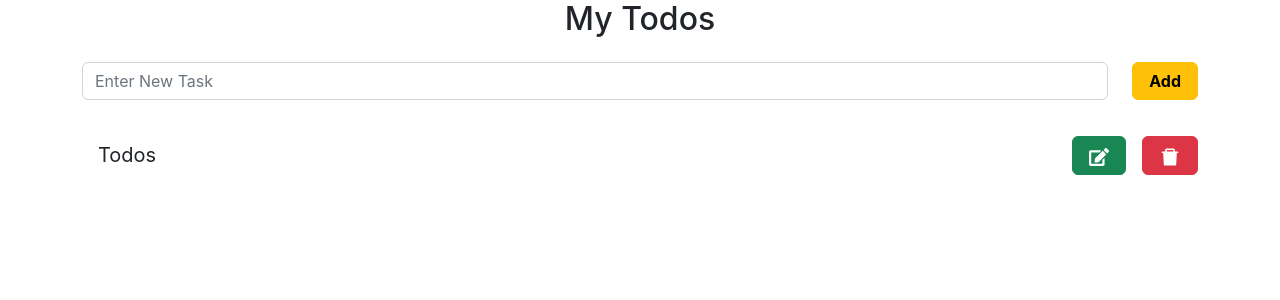
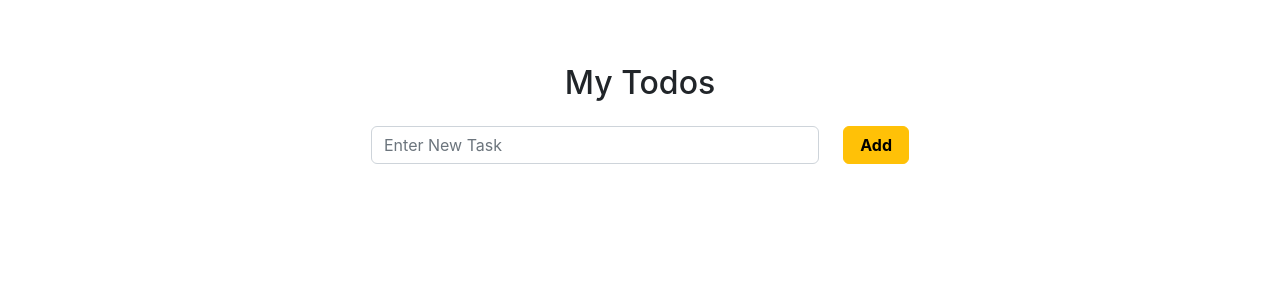
Before and after one commit to brs14shn/react_todo-app, a React (Create React App) app: page / in a window 1280 px wide. Shown: the top 300 px of the page. Built offline with nearby package versions, Linux system fonts and the light colour scheme; the HTML template or start-up script is replaced by a standard one.

Commit message:
delete and added btn updated

```diff
--- a/src/App.js
+++ b/src/App.js
@@ -6,16 +6,31 @@ function App() {
 
 const [todo,setTodo] =useState("")
 
-const [allTodos,setallTodos] =useState(JSON.parse(localStorage.getItem("Tasks")))
+const [allTodos,setallTodos] =useState(JSON.parse(localStorage.getItem("Tasks")) || [])
 
-// console.log(todo);
+console.log(allTodos);
 //? Add Button
 const handleAddTodo=()=>{
   if(todo !==""){
-   setTodo({...allTodos, todo})
+   setallTodos([...allTodos,todo])
   };
   setTodo("")
 }
+
+
+//? DELETETE
+const deleteTodo=(id)=>{
+  const filteredItems=allTodos.filter((todoItem,index)=>{
+    return index!==id
+  })
+
+ setallTodos(filteredItems)
+}
+
+
+
+
+
 
 
 
@@ -41,7 +56,7 @@ useEffect(() => {
   return (
     <div className="container fluid">
       <div className='row'>
-        <div className='col'>
+        <div className='col-sm-6 mx-auto bg-white rounded-4 p-3 mt-5'>
           <h2 className='text-center mb-4'>My Todos</h2>
         <div className='d-flex gap-4 mb-4'>
           <input type="text"
@@ -59,7 +74,19 @@ useEffect(() => {
 
           </div>
           <ul className='list-group'>
-            <Todos/>
+            {allTodos.map((todoItem,index)=>{
+              return(
+
+                <Todos key={index}
+                id={index}
+                todoItem={todoItem}
+                deleteTodo={deleteTodo}
+                />
+
+              )
+            })}
+
+
           </ul>
         </div>
       </div>
--- a/src/components/Todos.jsx
+++ b/src/components/Todos.jsx
@@ -2,15 +2,17 @@ import React from "react";
 import { FaEdit } from "react-icons/fa";
 import { AiFillDelete } from "react-icons/ai";
 
-const Todos = () => {
+const Todos = ({ todoItem, deleteTodo, id }) => {
   return (
     <div className="d-flex justify-content-between align-items-center my-2">
-      <li className="list-group-item border-0 fs-5 text-capitalize">Todos</li>
+      <li className="list-group-item border-0 fs-5 text-capitalize">
+        {todoItem}
+      </li>
       <div className="p-0 m-0 d-flex gap-3">
         <button className="btn btn-success px-3">
           <FaEdit size={20} />
         </button>
-        <button className="btn btn-danger px-3">
+        <button className="btn btn-danger px-3" onClick={() => deleteTodo(id)}>
           <AiFillDelete size={22} />
         </button>
       </div>
```
